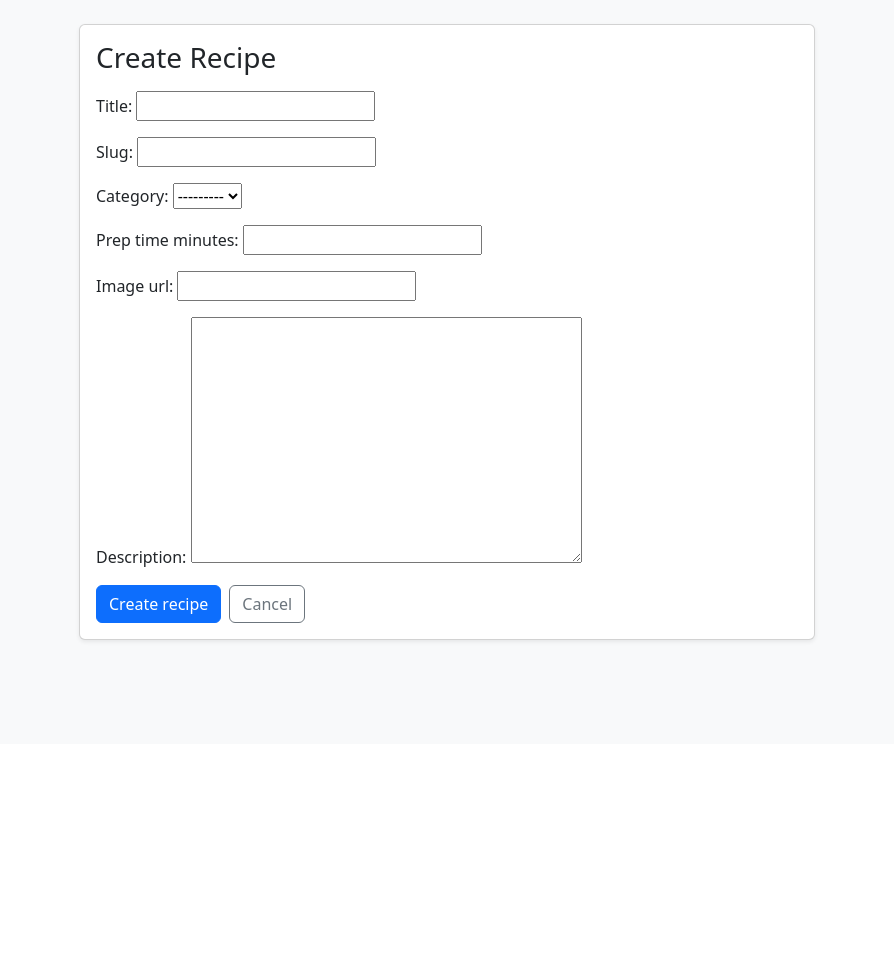
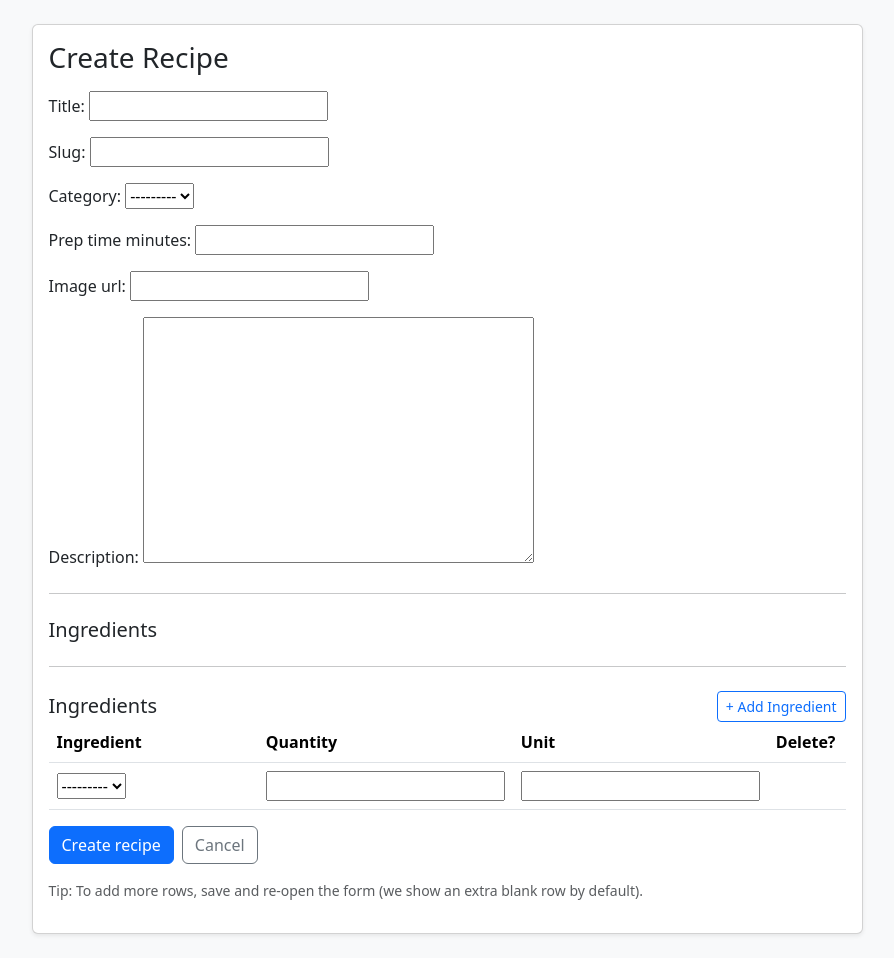
Before and after one commit to psyarov/recipebox, a Django app: page /recipes/create/ in a window 1280 px wide. Shown: the part 56-1014 px from the top of the page, without its empty margins (193-1087 px from the left). Before the commit the page ends 699 px from the top, so only its background shows below. Run offline with Django 5.2, Linux system fonts and the light colour scheme; the visitor is signed in with stand-in values (Sample User, id 1); data that the repository does not hold is empty.

Commit message:
Allow users to create Ingredients: IngredientForm + IngredientCreateView + link from recipe form with return redirect

```diff
--- a/recipes/forms.py
+++ b/recipes/forms.py
@@ -2,8 +2,10 @@ from django import forms
 from django.contrib.auth.forms import UserCreationForm
 from django.contrib.auth.models import User
 from django.forms import ModelForm
-from .models import Recipe, Comment, Category
+from .models import Recipe, Comment, Category, RecipeIngredient, Ingredient
 from django.utils.text import slugify
+
+from django.forms import inlineformset_factory
 
 
 class RegisterForm(UserCreationForm):
@@ -45,3 +47,17 @@ class CategoryForm(forms.ModelForm):
         if not slug:
             raise forms.ValidationError("Slug cannot be empty.")
         return slug
+
+
+RecipeIngredientFormSet = inlineformset_factory(
+    parent_model=Recipe,
+    model=RecipeIngredient,
+    fields=("ingredient", "quantity", "unit"),
+    extra=1,            # show one empty row by default
+    can_delete=True,    # allow removing rows
+)
+
+class IngredientForm(forms.ModelForm):
+    class Meta:
+        model = Ingredient
+        fields = ["name", "is_allergen"]
--- a/recipes/templates/recipes/recipe_form.html
+++ b/recipes/templates/recipes/recipe_form.html
@@ -2,7 +2,7 @@
 {% block title %}{% if form.instance.pk %}Edit{% else %}Create{% endif %} Recipe · RecipeBox{% endblock %}
 {% block content %}
     <div class="row justify-content-center">
-  <div class="col-md-8">
+        <div class="col-md-10 col-lg-9">
             <div class="card shadow-sm">
                 <div class="card-body">
                     <h3 class="card-title mb-3">
@@ -10,14 +10,67 @@
                     </h3>
                     <form method="post" novalidate>
                         {% csrf_token %}
+
+                        <!-- Main recipe fields -->
                         {{ form.as_p }}
+
+                        <!-- Ingredients inline formset -->
+                        <hr class="my-4">
+                        <h5 class="mb-3">Ingredients</h5>
+                        <hr class="my-4">
+                        <div class="d-flex justify-content-between align-items-center">
+                            <h5 class="mb-0">Ingredients</h5>
+                            <a class="btn btn-sm btn-outline-primary"
+                               href="{% url 'ingredient_create' %}?next={{ request.path }}">
+                                + Add Ingredient
+                            </a>
+                        </div>
+                        {{ ingredient_formset.management_form }}
+                        <div class="table-responsive">
+                            <table class="table align-middle">
+                                <thead>
+                                <tr>
+                                    <th style="width: 40%">Ingredient</th>
+                                    <th style="width: 25%">Quantity</th>
+                                    <th style="width: 25%">Unit</th>
+                                    <th style="width: 10%">Delete?</th>
+                                </tr>
+                                </thead>
+                                <tbody>
+                                {% for f in ingredient_formset.forms %}
+                                    <tr>
+                                        <td>{{ f.ingredient }}</td>
+                                        <td>{{ f.quantity }}</td>
+                                        <td>{{ f.unit }}</td>
+                                        <td>
+                                            {% if f.instance.pk %}
+                                                {{ f.DELETE }}
+                                            {% else %}
+                                                <!-- no delete checkbox for brand new extra row -->
+                                            {% endif %}
+                                        </td>
+                                    </tr>
+                                    {% if f.non_field_errors %}
+                                        <tr>
+                                            <td colspan="4" class="text-danger small">{{ f.non_field_errors }}</td>
+                                        </tr>
+                                    {% endif %}
+                                {% endfor %}
+                                </tbody>
+                            </table>
+                        </div>
+
                         <div class="d-flex gap-2">
                             <button type="submit" class="btn btn-primary">
                                 {% if form.instance.pk %}Save changes{% else %}Create recipe{% endif %}
                             </button>
-            <a href="{% if form.instance.pk %}{{ form.instance.get_absolute_url }}{% else %}{% url 'recipe_list' %}{% endif %}" class="btn btn-outline-secondary">Cancel</a>
+                            <a href="
+                                    {% if form.instance.pk %}{{ form.instance.get_absolute_url }}{% else %}{% url 'recipe_list' %}{% endif %}"
+                               class="btn btn-outline-secondary">Cancel</a>
                         </div>
                     </form>
+                    <p class="text-muted small mt-3">Tip: To add more rows, save and re-open the form (we show an extra
+                        blank row by default).</p>
                 </div>
             </div>
         </div>
--- a/recipes/urls.py
+++ b/recipes/urls.py
@@ -37,6 +37,8 @@ urlpatterns = [
     path("recipes/<slug:slug>/comment/", views.CommentCreateView.as_view(), name="comment_create"),
     path("comments/<int:pk>/delete/", views.CommentDeleteView.as_view(), name="comment_delete"),
 
+    path("ingredients/create/", views.IngredientCreateView.as_view(), name="ingredient_create"),
+
     # Slug detail last
     path("recipes/<slug:slug>/", views.RecipeDetailView.as_view(), name="recipe_detail"),
 
--- a/recipes/views.py
+++ b/recipes/views.py
@@ -9,8 +9,7 @@ from .models import Recipe, Category
 from django.contrib.auth.mixins import LoginRequiredMixin, UserPassesTestMixin
 from django.urls import reverse_lazy
 from django.views.generic import CreateView, UpdateView, DeleteView, TemplateView
-from .forms import RecipeForm
-from .models import Recipe, Category, Comment
+from .models import Recipe, Category, Comment, RecipeIngredient, Ingredient
 
 from django.utils.decorators import method_decorator
 from django.views.decorators.csrf import csrf_protect
@@ -20,6 +19,9 @@ from django.contrib.auth.decorators import login_required
 from django.contrib.auth.mixins import LoginRequiredMixin, UserPassesTestMixin
 
 from django.db.models import Q
+
+from .forms import RegisterForm, RecipeForm, CommentForm, SearchForm, CategoryForm, RecipeIngredientFormSet, IngredientForm
+
 
 
 
@@ -55,7 +57,7 @@ class RecipeListView(ListView):
     model = Recipe
     template_name = "recipes/recipe_list.html"
     context_object_name = "recipes"
-    paginate_by = 10
+    paginate_by = 5
 
     def get_queryset(self):
         qs = super().get_queryset().select_related("author", "category")
@@ -64,7 +66,7 @@ class RecipeListView(ListView):
             q = self.search_form.cleaned_data.get("q")
             if q:
                 qs = qs.filter(Q(title__icontains=q) | Q(description__icontains=q))
-        return qs
+        return qs.order_by("-created_at")
 
     def get_context_data(self, **kwargs):
         ctx = super().get_context_data(**kwargs)
@@ -93,11 +95,30 @@ class RecipeCreateView(LoginRequiredMixin, CreateView):
     form_class = RecipeForm
     template_name = "recipes/recipe_form.html"
 
+    def get_context_data(self, **kwargs):
+        ctx = super().get_context_data(**kwargs)
+        if self.request.method == "POST":
+            ctx["ingredient_formset"] = RecipeIngredientFormSet(self.request.POST)
+        else:
+            ctx["ingredient_formset"] = RecipeIngredientFormSet()
+        return ctx
+
     def form_valid(self, form):
-        # Assign current user as author
-        form.instance.author = self.request.user
-        messages.success(self.request, "Recipe created successfully.")
-        return super().form_valid(form)
+        # Save recipe with current user
+        self.object = form.save(commit=False)
+        self.object.author = self.request.user
+        self.object.save()
+        form.save_m2m()
+
+        # Bind and validate formset against this recipe
+        formset = RecipeIngredientFormSet(self.request.POST, instance=self.object)
+        if formset.is_valid():
+            formset.save()
+            messages.success(self.request, "Recipe created successfully.")
+            return redirect(self.object.get_absolute_url())
+        # if formset has errors, re-render the page with errors
+        return self.render_to_response(self.get_context_data(form=form, ingredient_formset=formset))
+
 
 
 class RecipeUpdateView(LoginRequiredMixin, UserPassesTestMixin, UpdateView):
@@ -108,16 +129,29 @@ class RecipeUpdateView(LoginRequiredMixin, UserPassesTestMixin, UpdateView):
     slug_url_kwarg = "slug"
 
     def test_func(self):
-        obj = self.get_object()
-        return obj.author == self.request.user
+        return self.get_object().author == self.request.user
 
     def handle_no_permission(self):
         messages.error(self.request, "You do not have permission to edit this recipe.")
         return redirect("recipe_detail", slug=self.get_object().slug)
 
+    def get_context_data(self, **kwargs):
+        ctx = super().get_context_data(**kwargs)
+        if self.request.method == "POST":
+            ctx["ingredient_formset"] = RecipeIngredientFormSet(self.request.POST, instance=self.object)
+        else:
+            ctx["ingredient_formset"] = RecipeIngredientFormSet(instance=self.object)
+        return ctx
+
     def form_valid(self, form):
-        messages.success(self.request, "Recipe updated successfully.")
-        return super().form_valid(form)
+        self.object = form.save()  # author is unchanged here
+        formset = RecipeIngredientFormSet(self.request.POST, instance=self.object)
+        if formset.is_valid():
+            formset.save()
+            messages.success(self.request, "Recipe updated successfully.")
+            return redirect(self.object.get_absolute_url())
+        return self.render_to_response(self.get_context_data(form=form, ingredient_formset=formset))
+
 
 
 class RecipeDeleteView(LoginRequiredMixin, UserPassesTestMixin, DeleteView):
@@ -257,3 +291,18 @@ class CategoryCreateView(LoginRequiredMixin, StaffRequiredMixin, CreateView):
     def form_valid(self, form):
         messages.success(self.request, "Category created successfully.")
         return super().form_valid(form)
+
+
+class IngredientCreateView(LoginRequiredMixin, CreateView):
+    model = Ingredient
+    form_class = IngredientForm
+    template_name = "recipes/ingredient_form.html"
+
+    def form_valid(self, form):
+        messages.success(self.request, "Ingredient created.")
+        return super().form_valid(form)
+
+    def get_success_url(self):
+        # If the user came from a recipe form, send them back there
+        nxt = self.request.GET.get("next") or self.request.POST.get("next")
+        return nxt or reverse_lazy("recipe_list")
```
Also changed, not shown: recipes/templates/recipes/ingredient_form.html (added, +22 -0 lines), recipes/templates/recipes/recipe_detail.html (+20 -2 lines), recipes/templates/recipes/recipe_list.html (+29 -13 lines). Lines whose indentation alone changed are shown as unchanged.
